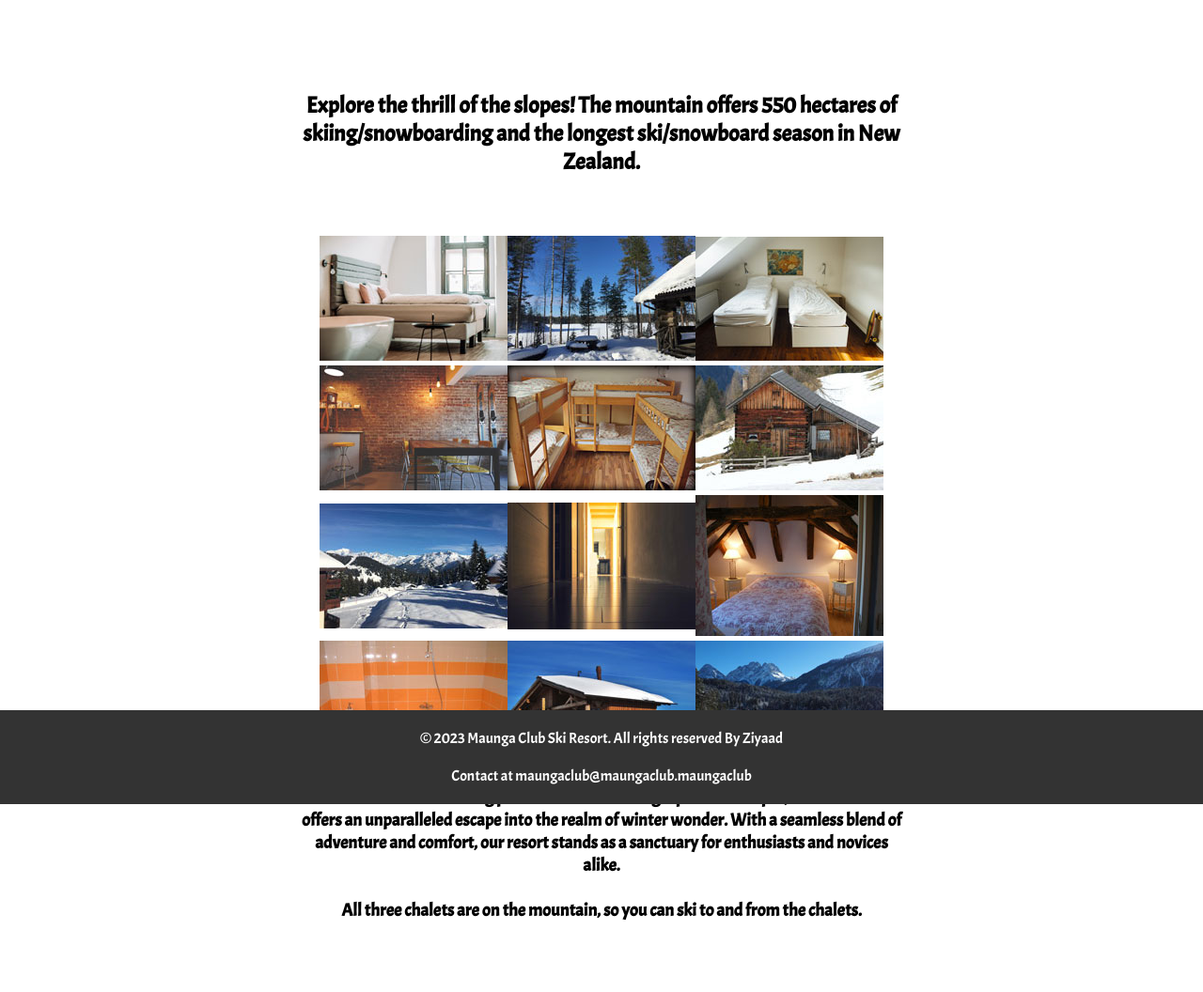
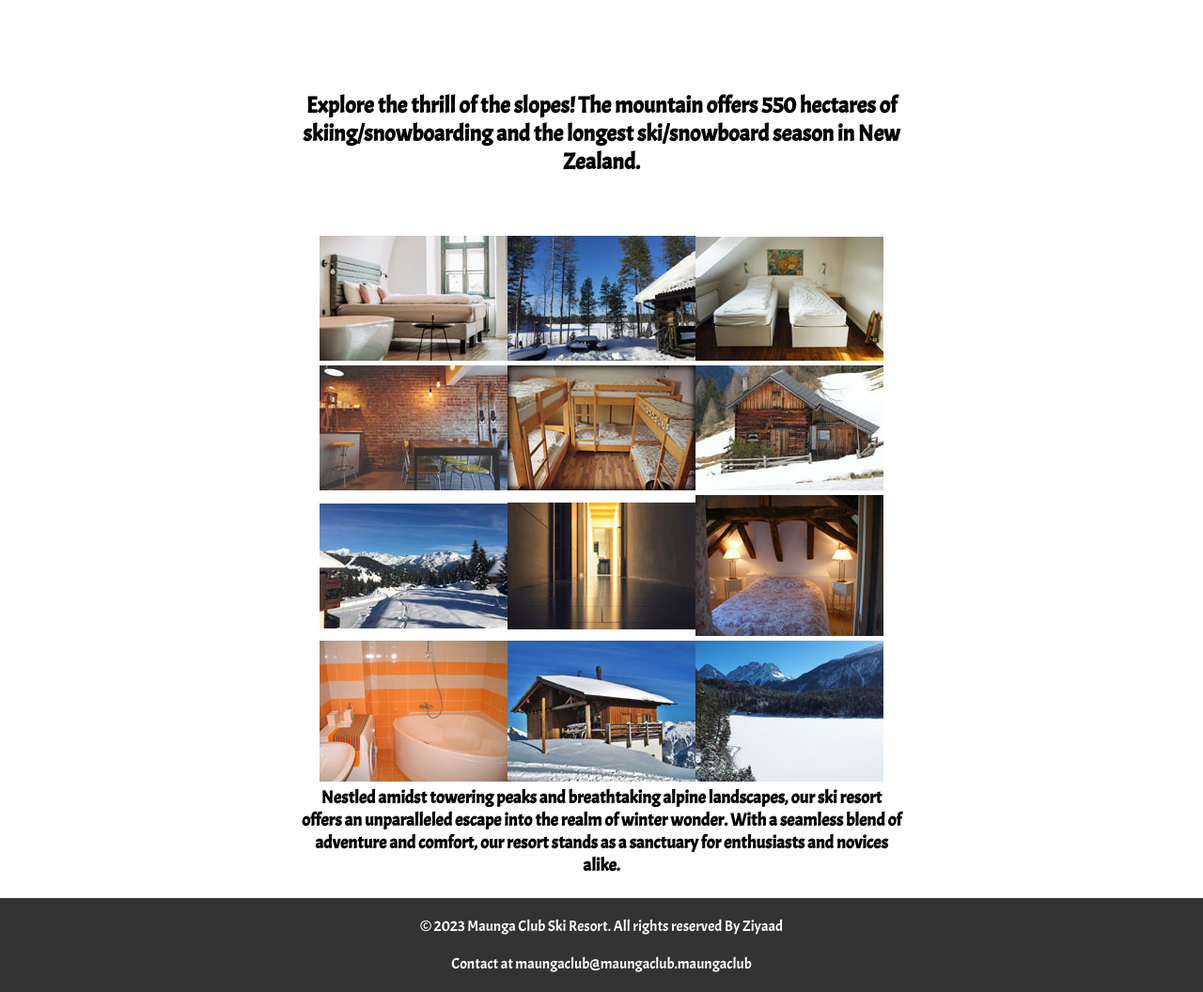
Before and after one commit to L3m0nadee/Maunga-Club, a plain HTML site: page index.html in a window 1280 px wide. Shown: the part 1044-2100 px from the top of the page at 94% size. Before the commit the page ends 2025 px from the top, so only its background shows below. Drawn offline with nearby package versions, Linux system fonts and the light colour scheme.

Commit message:
Update style.css

```diff
--- a/style.css
+++ b/style.css
@@ -220,7 +220,7 @@ header {
     text-align: center;
     padding: 20px 0;
     position: absolute;
-    bottom: -1100px;
+    bottom: -1300px;
     left: 0;
     right: 0;
 }
```
